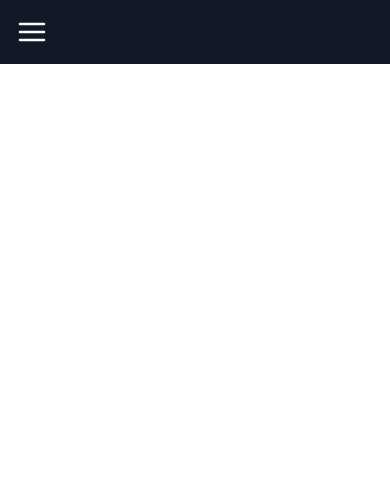
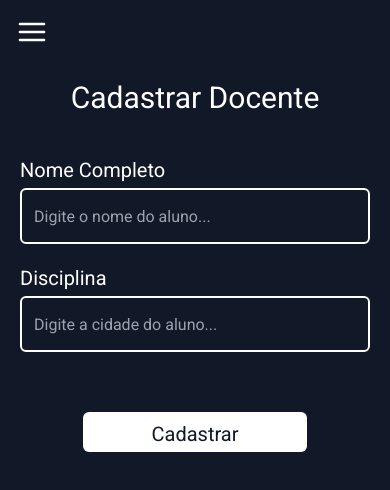
Before and after one commit to leonardo-tcarvalho/appChamadaAlunos, a React (Vite) app: page /CadastrarDocente in a window 390 px wide. Shown: the top 490 px of the page. Built offline with nearby package versions, Linux system fonts and the light colour scheme.

Commit message:
feat: create route docentes

```diff
--- a/src/App.jsx
+++ b/src/App.jsx
@@ -6,6 +6,8 @@ import { Chamada } from "./pages/Chamada"
 import { CadastrarTurmas } from "./pages/Turmas/CadastrarTurmas"
 import { AlterarTurmas } from "./pages/Turmas/AlterarTurmas"
 import { ListarTurmas } from "./pages/Turmas/ListarTurmas"
+import { ListarDocentes } from "./pages/Docentes/ListarDocentes"
+import { CadastrarDocentes } from "./pages/Docentes/CadastrarDocentes"
 
 function App() {
   return (
@@ -18,6 +20,8 @@ function App() {
         <Route path="/ListarTurmas" element={<ListarTurmas />} />
         <Route path="/CadastrarAluno" element={<CadastrarAlunos />} />
         <Route path="/ListarAlunos" element={<ListarAlunos />} />
+        <Route path="/CadastrarDocente" element={<CadastrarDocentes />} />
+        <Route path="/ListarDocente" element={<ListarDocentes />} />
       </Routes>
     </BrowserRouter>
   )
--- /dev/null
+++ b/src/images/svg/UserConfigSVG.jsx
@@ -0,0 +1,5 @@
+export function UserConfigSVG() {
+  return (
+    <svg xmlns="http://www.w3.org/2000/svg" width="24" height="24" viewBox="0 0 24 24" fill="none" stroke="white" strokeWidth="2" strokeLinecap="round" strokeLinejoin="round" className="lucide lucide-user-cog"><circle cx="18" cy="15" r="3" /><circle cx="9" cy="7" r="4" /><path d="M10 15H6a4 4 0 0 0-4 4v2" /><path d="m21.7 16.4-.9-.3" /><path d="m15.2 13.9-.9-.3" /><path d="m16.6 18.7.3-.9" /><path d="m19.1 12.2.3-.9" /><path d="m19.6 18.7-.4-1" /><path d="m16.8 12.3-.4-1" /><path d="m14.3 16.6 1-.4" /><path d="m20.7 13.8 1-.4" /></svg>
+  )
+}
--- /dev/null
+++ b/src/lib/axios.js
@@ -0,0 +1,5 @@
+import axios from "axios";
+
+export const api = axios.create({
+  baseURL: "http://localhost:8080/public/database/querys/"
+})
--- a/src/pages/Alunos/CadastrarAlunos.jsx
+++ b/src/pages/Alunos/CadastrarAlunos.jsx
@@ -1,5 +1,5 @@
-import axios from "axios";
 import { useState } from "react";
+import { api } from "../../lib/axios";
 
 export function CadastrarAlunos() {
 
@@ -7,10 +7,10 @@ export function CadastrarAlunos() {
   const [idade, setIdade] = useState(0)
   const [cidade, setCidade] = useState('')
   const [nomeResp, setNomeResp] = useState('')
-  const [turma, setTurma] = useState(0)
+  const [turma, setTurma] = useState(1)
 
   function BuscarDadosAluno() {
-    axios.post('http://localhost:8080/public/database/querys/cadastrar_aluno.php', {
+    api.post('cadastrar_aluno.php', {
       nomeCompleto: nomeCompleto,
       idade: Number(idade),
       cidade: cidade,
--- /dev/null
+++ b/src/pages/Docentes/CadastrarDocentes.jsx
@@ -0,0 +1,72 @@
+import { useState } from "react";
+import { api } from "../../lib/axios";
+
+export function CadastrarDocentes() {
+
+  const [nomeCompleto, setNomeCompleto] = useState('')
+  const [disciplina, setDisciplina] = useState('')
+  function BuscarDadosDocente() {
+    api.post('cadastrar_docente.php', {
+      nomeCompleto: nomeCompleto,
+      disciplina: disciplina,
+    }, {
+      headers: {
+        'Content-Type': 'application/json'
+      }
+    }
+    )
+      .then(response => {
+        console.log('Docente cadastrado com sucesso:', response.data);
+      })
+      .catch(error => {
+        console.error('Erro ao cadastrar docente:', error);
+      });
+  }
+
+  return (
+    <section className="flex-full bg-black xl:p-20 lg:p-10">
+      <div className="w-full h-full p-10 rounded-lg overflow-y-auto bg-gray-900 max-sm:pt-20 max-sm:px-5 max-sm:rounded-none">
+        <h1 className="w-full text-3xl text-center text-white pb-10">
+          Cadastrar Docente
+        </h1>
+        <div className="w-full flex flex-wrap gap-5">
+          <div className="w-full pt-8 mx-auto relative group">
+            <label
+              className="absolute py-0 -translate-y-8 text-white bg-gray-900 text-xl group-focus-within:-translate-y-4 group-focus-within:translate-x-4 group-focus-within:px-1"
+              htmlFor=""
+            >
+              Nome Completo
+            </label>
+            <input
+              className="w-full h-14 p-3 cursor-pointer text-white bg-gray-900 rounded-md border-2 border-white outline-none"
+              type="text"
+              placeholder="Digite o nome do aluno..."
+              value={nomeCompleto}
+              onChange={(e) => setNomeCompleto(e.target.value)}
+            />
+          </div>
+          <div className="w-full pt-8 mx-auto relative group">
+            <label
+              className="absolute  py-0 -translate-y-8 text-white bg-gray-900 text-xl group-focus-within:-translate-y-4 group-focus-within:translate-x-4  group-focus-within:px-1"
+              htmlFor=""
+            >
+              Disciplina
+            </label>
+            <input
+              className="w-full h-14 p-3 cursor-pointer text-white bg-gray-900 rounded-md border-2 border-white outline-none"
+              type="text"
+              placeholder="Digite a cidade do aluno..."
+              value={disciplina}
+              onChange={(e) => setDisciplina(e.target.value)}
+            />
+          </div>
+        </div>
+        <div className="flex w-full pt-10">
+          <button onClick={BuscarDadosDocente} className="text-xl mx-auto mt-5 w-56 h-10 p-2 rounded-md text-gray-900 bg-white focus:bg-gray-500">
+            Cadastrar
+          </button>
+        </div>
+      </div>
+    </section>
+  );
+}
--- /dev/null
+++ b/src/pages/Docentes/ListarDocentes.jsx
@@ -0,0 +1,7 @@
+export function ListarDocentes() {
+    return (
+        <section className="flex-full bg-yellow-700">
+            <div>ListarDocentes</div>
+        </section>
+    )
+}
--- a/src/pages/Turmas/CadastrarTurmas.jsx
+++ b/src/pages/Turmas/CadastrarTurmas.jsx
@@ -6,9 +6,9 @@ export function CadastrarTurmas() {
           Cadastrar Nova Turma
         </h1>
         <div className="w-full flex flex-col gap-5">
-          <div className="w-full -pt-8 mx-auto relative group:">
+          <div className="w-full -pt-8 mx-auto relative group">
             <label
-              className="absolute  py-0 -translate-y-8 text-white bg-gray-900 text-xl duration-100 group-focus-within:duration-100 group-focus-within:-translate-y-4 group-focus-within:translate-x-4 group-focus-within:px-1"
+              className="absolute  py-0 -translate-y-8 text-white bg-gray-900 text-xl duration-100 group-focus-within:duration-100 group-focus-within:-translate-y-4 group-focus-within:translate-x-4  group-focus-within:px-1"
               htmlFor=""
             >
               Nome da Turma
@@ -21,7 +21,7 @@ export function CadastrarTurmas() {
           </div>
           <div className="w-full pt-8 mx-auto relative group">
             <label
-              className="absolute py-0 -translate-y-8 text-white bg-gray-900 text-xl duration-100 group-focus-within:duration-100 group-focus-within:-translate-y-4 group-focus-within:translate-x-4 group-focus-within:px-1"
+              className="absolute  py-0 -translate-y-8 text-white bg-gray-900 text-xl duration-100 group-focus-within:duration-100 group-focus-within:-translate-y-4 group-focus-within:translate-x-4  group-focus-within:px-1"
               htmlFor=""
             >
               Grade da Turma
```
Also changed, not shown: eslint.config.js (deleted, +0 -38 lines), src/components/SideBar.jsx (+28 -4 lines), 2 other files (tests, documents, lock files or other folders).
